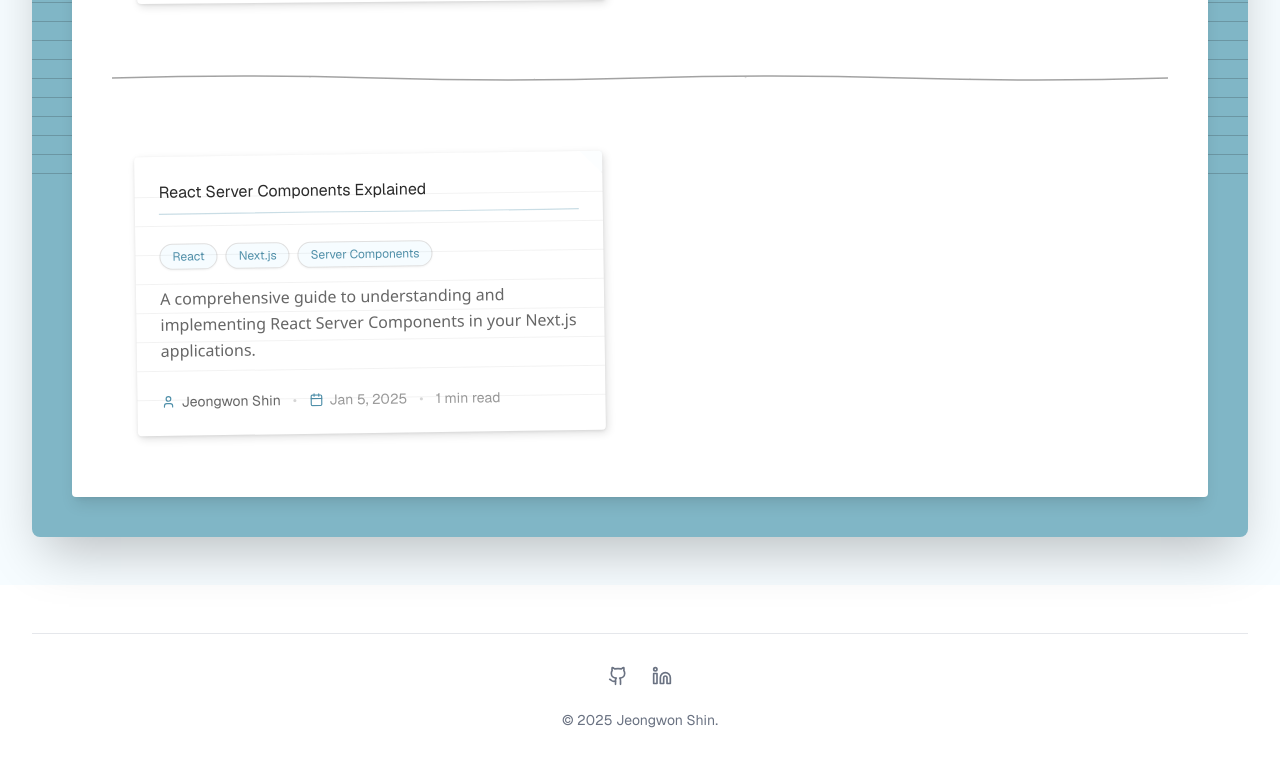
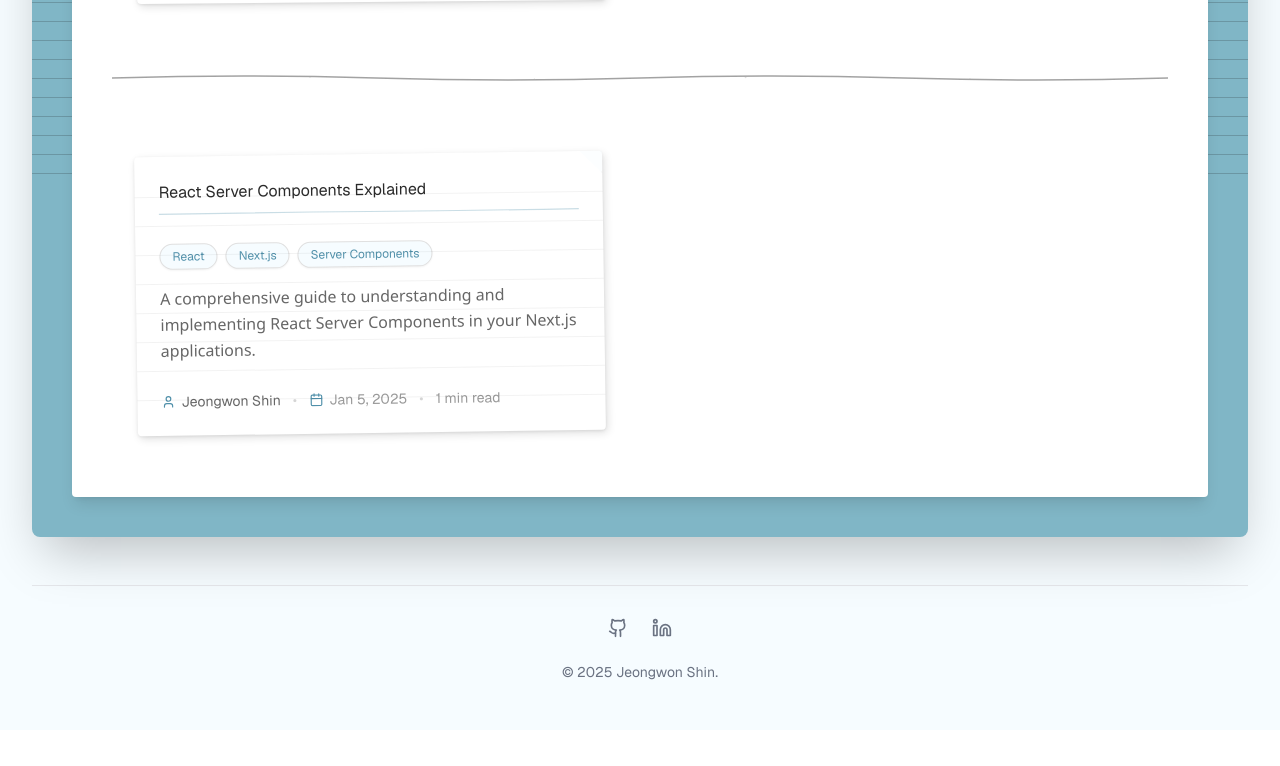
Before and after one commit to newgardener/newgardener.com, a Next.js app: page / in a window 1280 px wide. Shown: the part 688-1454 px from the top of the page. After the commit the page ends 1418 px from the top, so only its background shows below. Built offline with nearby package versions, Linux system fonts and the light colour scheme; no server answers.

Commit message:
feat: apply dark mode to both Footer and Header

```diff
--- a/components/Footer.tsx
+++ b/components/Footer.tsx
@@ -18,8 +18,11 @@ export function Footer() {
   const currentYear = new Date().getFullYear();
 
   return (
-    <footer className="mt-auto border-gray-200 bg-white dark:border-gray-800 dark:bg-gray-950">
-      <div className="mx-auto max-w-7xl px-4 py-12 sm:px-6 lg:px-8">
+    <footer
+      className="mt-auto border-gray-200 dark:border-gray-800"
+      style={{ backgroundColor: 'var(--folder-header-footer-bg)' }}
+    >
+      <div className="mx-auto max-w-7xl px-4 pb-12 sm:px-6 lg:px-8">
         <div className="border-t border-gray-200 pt-8 dark:border-gray-800">
           {/* Social Links */}
           <div className="mb-6 flex justify-center gap-6">
--- a/components/Header.tsx
+++ b/components/Header.tsx
@@ -11,7 +11,10 @@ export function Header() {
   const [mobileMenuOpen, setMobileMenuOpen] = useState(false);
 
   return (
-    <header className="sticky top-0 z-50 w-full border-b border-gray-200 bg-white/80 backdrop-blur-md dark:border-gray-800 dark:bg-gray-950/80">
+    <header
+      className="sticky top-0 z-50 w-full border-b border-gray-200 backdrop-blur-md dark:border-gray-800"
+      style={{ backgroundColor: 'var(--folder-header-footer-bg)' }}
+    >
       <nav className="mx-auto flex max-w-7xl items-center justify-between p-4 lg:px-8">
         {/* Logo */}
         <div className="flex">
```
